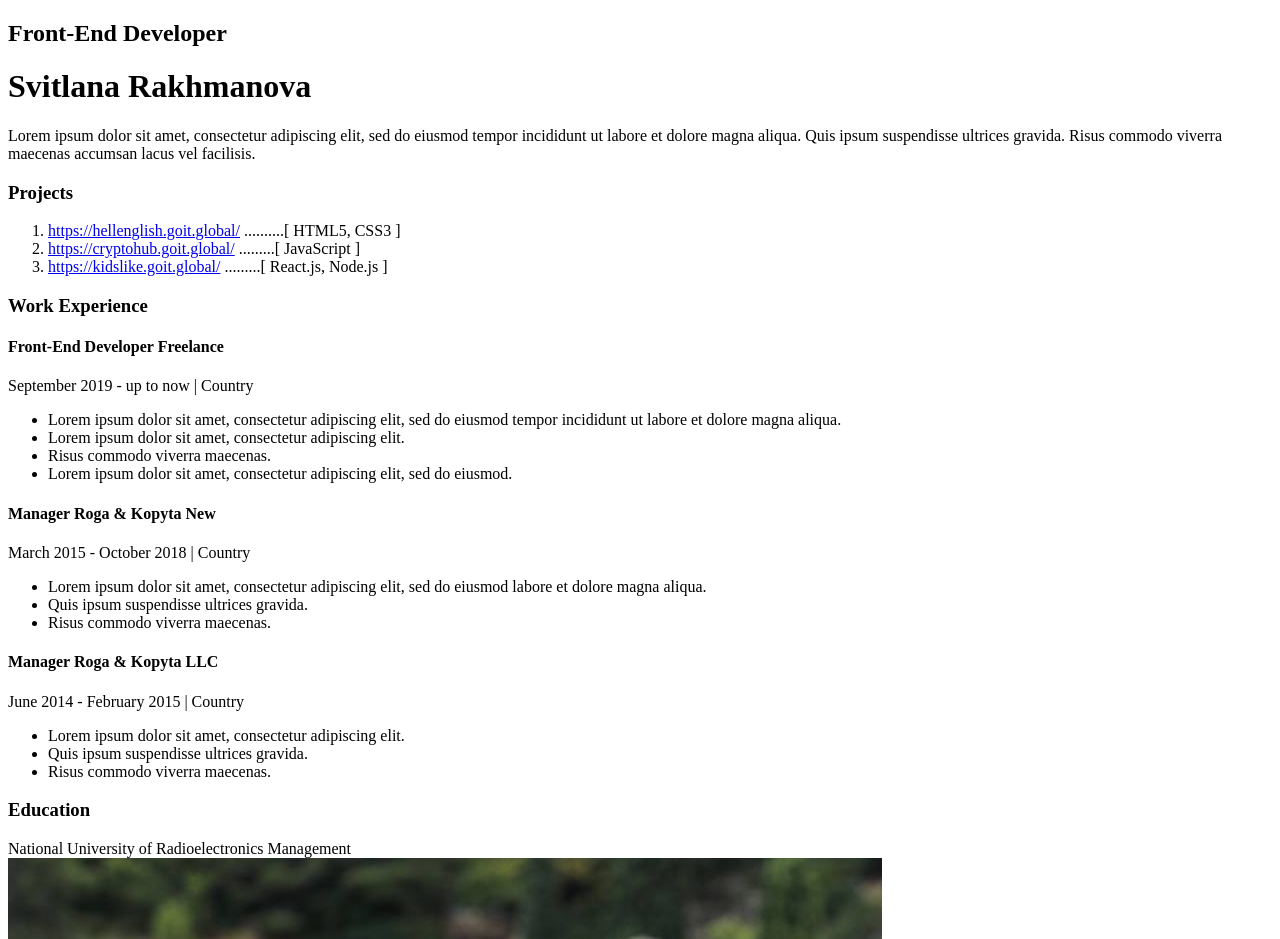
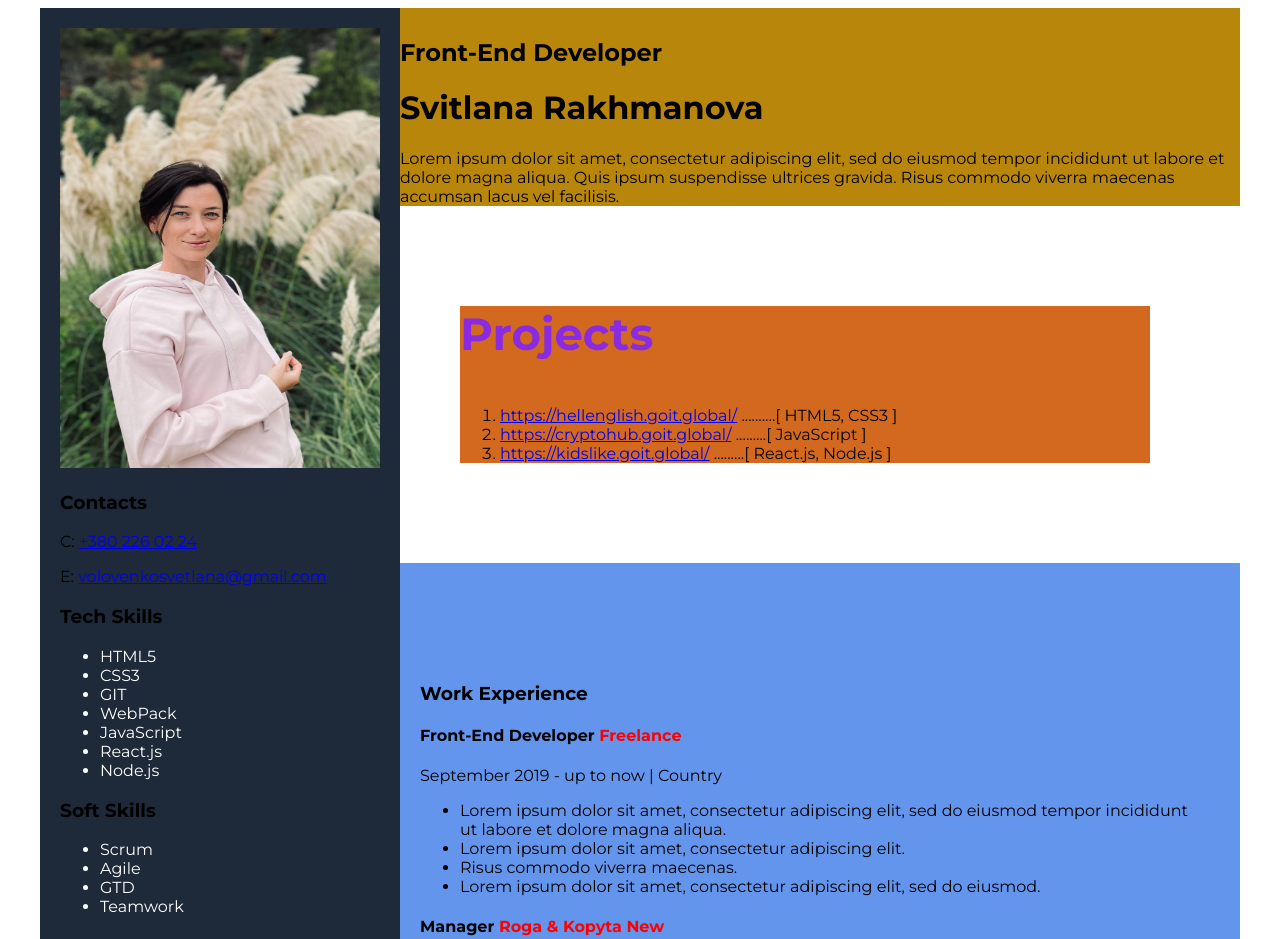
Before and after one commit to RakhmanovaS/goit-resume, a plain HTML site: page index.html in a window 1280 px wide. Shown: the top 939 px of the page. Drawn offline with Linux system fonts and the light colour scheme.

Commit message:
Adding styles

```diff
--- a/index.html
+++ b/index.html
@@ -5,23 +5,28 @@
     <meta charset="UTF-8">
     <meta http-equiv="X-UA-Compatible" content="IE=edge">
     <meta name="viewport" content="width=device-width, initial-scale=1.0">
+    <link rel="preconnect" href="https://fonts.googleapis.com">
+<link rel="preconnect" href="https://fonts.gstatic.com" crossorigin>
+<link href="https://fonts.googleapis.com/css2?family=Montserrat:wght@400;700&display=swap" rel="stylesheet">
+    <link rel="stylesheet" href="styles/styles.css">
     <title>Resume</title>
 </head>
 <body>
     <!--Main-->
-    <div>
+    <div class="main">
         <!--main content-->
-        <div>
+        <div class="main-content">
             <!--about user-->
-            <div>
+            <div class="about">
                <h2>Front-End Developer</h2>
                <h1>Svitlana Rakhmanova</h1>
                <P>Lorem ipsum dolor sit amet, consectetur adipiscing elit, sed do eiusmod tempor incididunt ut labore et dolore magna aliqua. Quis ipsum suspendisse ultrices gravida. Risus commodo viverra maecenas accumsan lacus vel facilisis. </P>
 
         </div>
         <!--projects-->
-        <div>
-           <h3>Projects</h3>
+        <div class="projects">
+           <h3 class="project-title">
+            Projects</h3>
            <ol>
             <li>
                 <a href="https://hellenglish.goit.global/">https://hellenglish.goit.global/</a>
@@ -38,11 +43,11 @@
            </ol>
         </div>
         <!--work-->
-        <div>
+        <div class="work">
             <h3>Work Experience</h3>
             <!--company1-->
             <div>
-                <h4>Front-End Developer Freelance </h4>
+                <h4>Front-End Developer <span class="colortext">Freelance </span></h4>
                 <p>September 2019 - up to now   |   Country </p>
                 <ul>
                     <li>Lorem ipsum dolor sit amet, consectetur adipiscing elit, sed do eiusmod tempor incididunt ut labore et dolore magna aliqua. </li>
@@ -53,7 +58,8 @@
             </div>
             <!--company2-->
             <div>
-                <h4>Manager Roga & Kopyta New </h4>
+                <h4>Manager
+                    <span class="colortext"> Roga & Kopyta New </span></h4>
                 <p>March 2015 - October 2018   |   Country </p>
                 <ul>
                     <li>Lorem ipsum dolor sit amet, consectetur adipiscing elit, sed do eiusmod labore et dolore magna aliqua.  </li>
@@ -63,7 +69,8 @@
             </div>
             <!--company3-->
             <div>
-                <h4>Manager Roga & Kopyta LLC </h4>
+                <h4>Manager
+                    <span class="colortext">Roga & Kopyta LLC</span>  </h4>
                 <p>June 2014 - February 2015   |   Country </p>
                 <ul>
                     <li>Lorem ipsum dolor sit amet, consectetur adipiscing elit. </li>
@@ -74,7 +81,7 @@
 
         </div>
         <!--education-->
-        <div>
+        <div class="education">
             <h3>Education</h3>
             National University of Radioelectronics
             Management
@@ -82,8 +89,9 @@
         </div>
 
         <!--sidebar-->
-        <aside>
-           <img src="img/photo_2022-08-25_10-19-57.jpg" alt="user photo">
+        <aside class="sidebar">
+           <img src="img/photo_2022-08-25_10-19-57.jpg" alt="user photo" class="img-style" >
+
            <!--contacts-->
            <div>
             <h3>Contacts</h3>
@@ -100,7 +108,7 @@
            <!--tech skills-->
            <div>
             <h3>Tech Skills</h3>
-            <ul>
+            <ul class="color-skills">
                 <li>HTML5</li>
                 <li>CSS3</li>
                 <li>GIT</li>
@@ -110,11 +118,10 @@
                 <li>Node.js</li>
             </ul>
             </div>
-           </div>
            <!--soft skills-->
            <div>
             <h3>Soft Skills</h3>
-            <ul>
+            <ul class="color-skills">
                 <li>Scrum</li>
                 <li>Agile</li>
                 <li>GTD</li>
--- /dev/null
+++ b/styles/styles.css
@@ -0,0 +1,67 @@
+
+
+
+
+body{
+    font-family: 'Montserrat', sans-serif;
+}
+.project-title{
+    font-size: 45px;
+    color: blueviolet;
+}
+
+/* mainstyles */
+.main{
+    display: flex;
+    flex-direction: row-reverse;
+    background-color: #F5F7FA;
+    width: 1200px;
+    margin: 0 auto;
+}
+.main-content{
+    background-color: #FFFFFF;
+}
+/* about styles */
+.about{
+    background-color: darkgoldenrod;
+    padding-top: 10px;
+
+}
+/* projest styles */
+.projects{
+    background-color: chocolate;
+    margin-top: 100px;
+    margin-bottom:100px ;
+    margin-left: 60px;
+    margin-right:90px ;
+}
+/* work styles */
+.work{
+    background-color: cornflowerblue;
+    padding-top: 100px;
+    padding-bottom: 50px;
+    padding-left:20px ;
+    padding-right: 40px;
+}
+.colortext{
+    color: red;
+}
+/* education styles */
+.education{
+    background-color: darkseagreen;
+}
+
+/* sidebar styles */
+.sidebar{
+    background-color: #1E2939;
+    padding-top: 20px;
+    padding-left:20px ;
+    padding-right: 20px;
+}
+.img-style{
+    width: 320px;
+    height: 440px;
+}
+.color-skills{
+    color:white
+}
```
